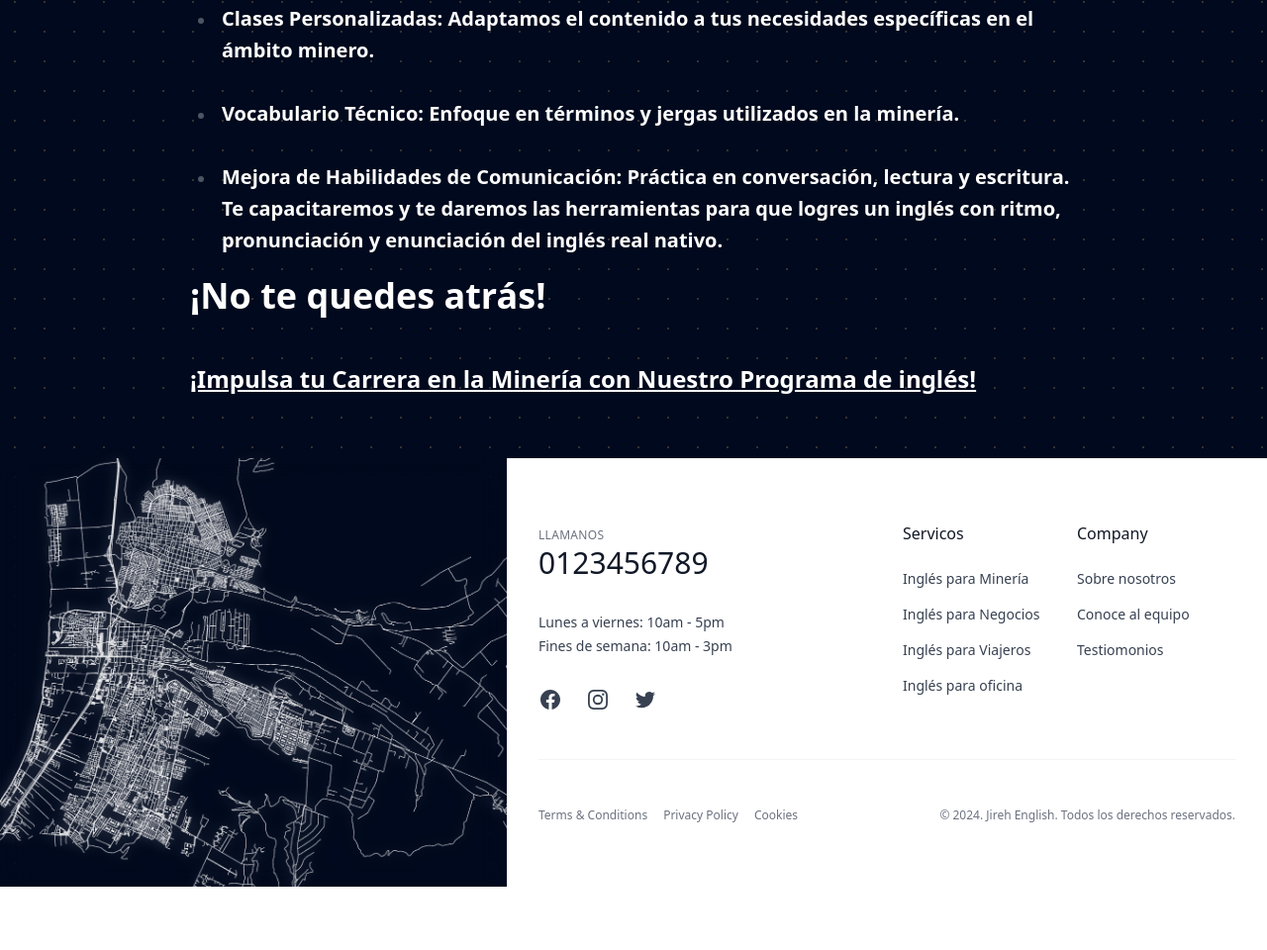
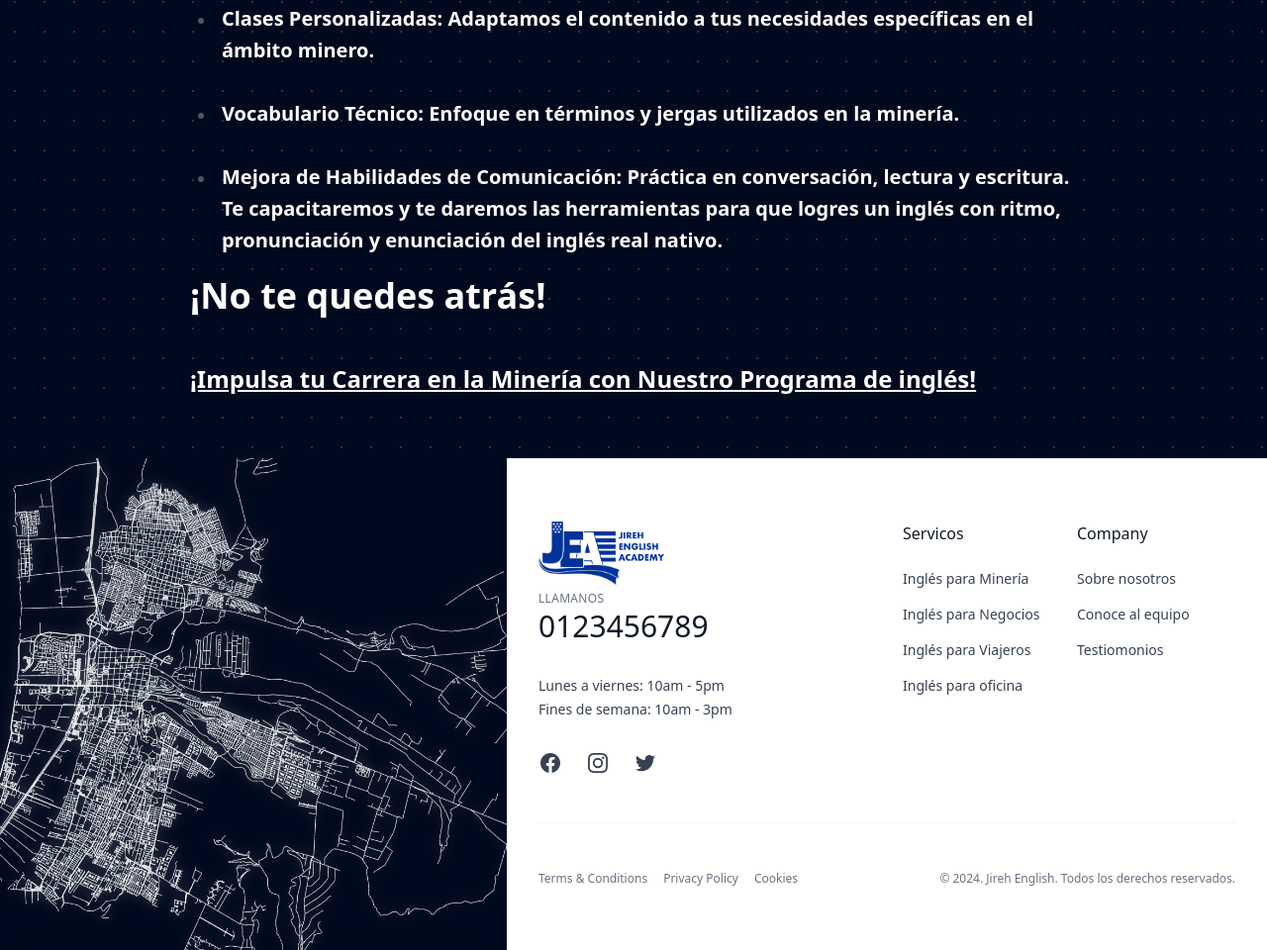
Before and after one commit to Juanmorales1810/jireh-english, an Astro site: page /cursos/curso-de-ingles-para-la-mineria in a window 1280 px wide. Shown: the part 977-1937 px from the top of the page at 99% size. Before the commit the page ends 1873 px from the top, so only its background shows below. Built offline with nearby package versions, Linux system fonts and the light colour scheme; Astro itself is replaced by a stand-in of ours.

Commit message:
Feat: Se agrego el el logo en el footer

```diff
--- a/src/components/Footer.astro
+++ b/src/components/Footer.astro
@@ -1,5 +1,4 @@
 ---
-//funcion para mostrar el año en el footer
 const year = new Date().getFullYear();
 ---
 
@@ -7,7 +6,7 @@ const year = new Date().getFullYear();
     <div class="relative block h-32 lg:col-span-2 lg:h-full backdrop-blur-md">
         <img
             src="/La Serena.png"
-            alt=""
+            alt="Mapa de la Serena"
             class="absolute inset-0 h-full w-full object-cover drop-shadow-[0_0px_7px_rgba(255,255,255,0.35)]"
         />
     </div>
@@ -15,6 +14,11 @@ const year = new Date().getFullYear();
     <div class="px-4 py-16 sm:px-6 lg:col-span-3 lg:px-8 bg-white">
         <div class="grid grid-cols-1 gap-8 sm:grid-cols-2">
             <div>
+                <img
+                    src="/Logos/logo 3.png"
+                    class="h-16"
+                    alt="Jireh English Logo"
+                />
                 <p>
                     <span class="text-xs uppercase tracking-wide text-gray-500">
                         Llamanos
```
